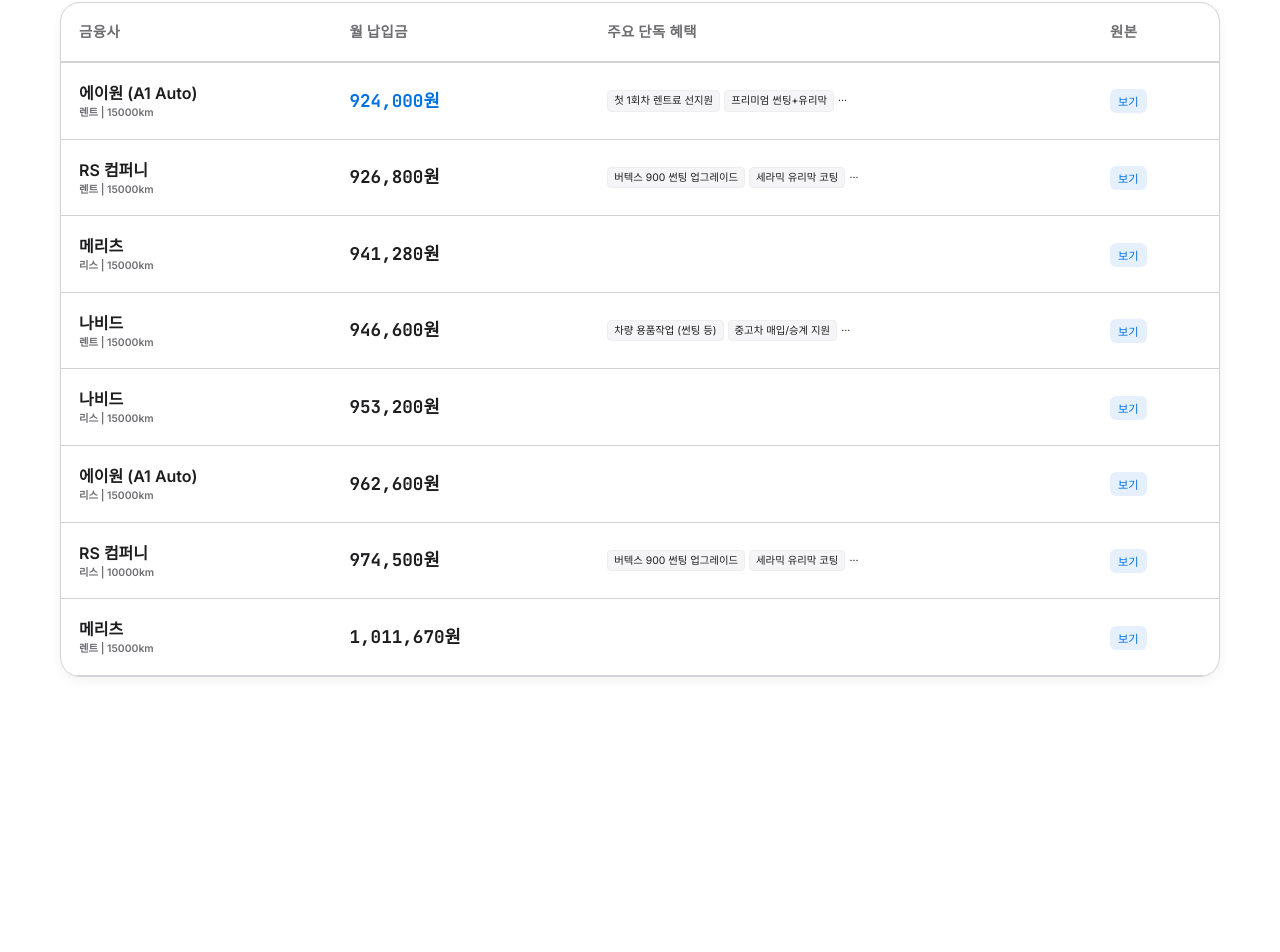
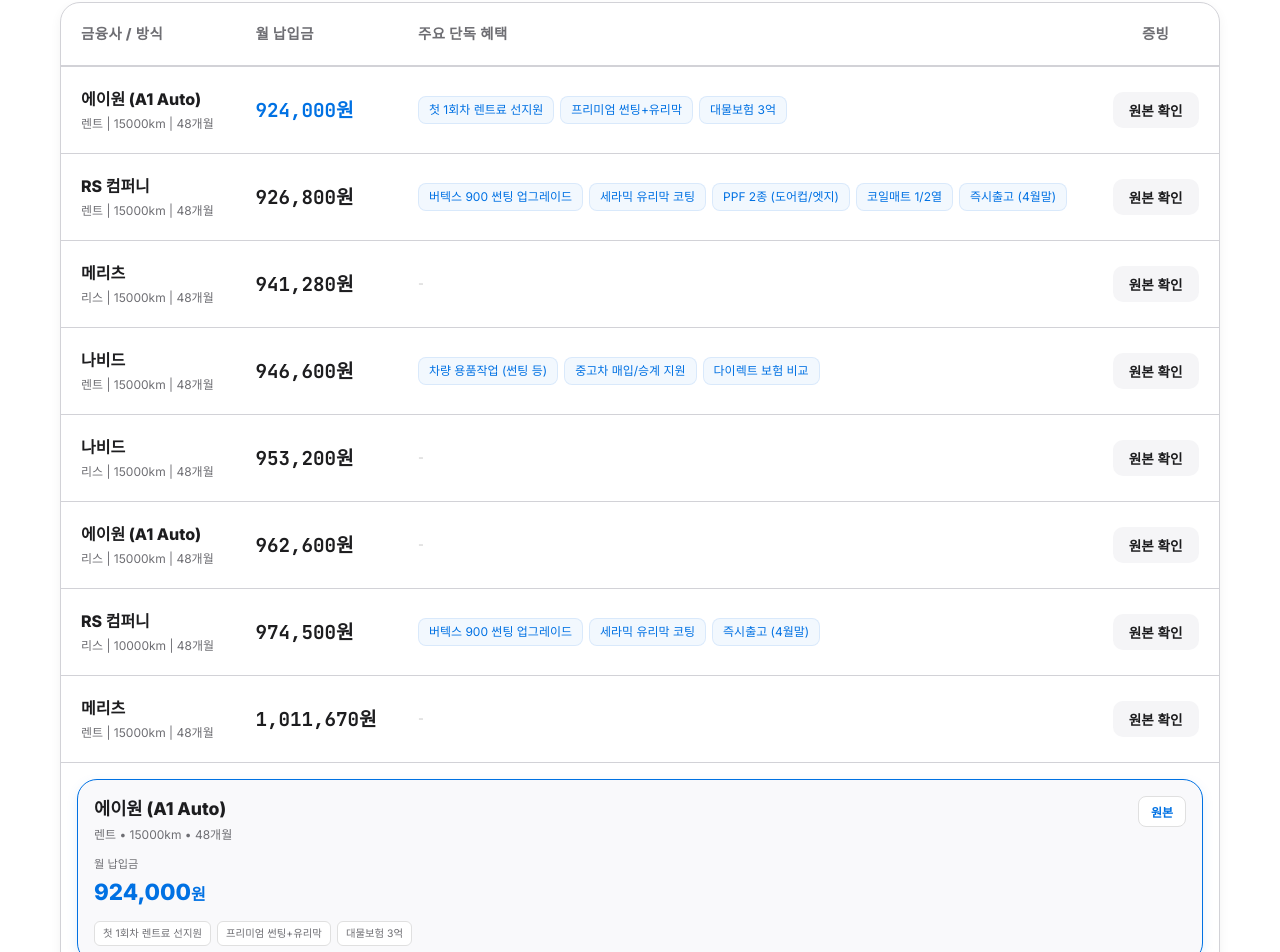
Before and after one commit to heekeunlee/ionic9_preview, a React (Vite) app: page / in a window 1280 px wide. Shown: the part 1118-2070 px from the top of the page. Before the commit the page ends 1875 px from the top, so only its background shows below. Built offline with nearby package versions, Linux system fonts and the light colour scheme.

Commit message:
fix: responsive card list for mobile

```diff
--- a/src/App.tsx
+++ b/src/App.tsx
@@ -253,48 +253,96 @@
           </ResponsiveContainer>
         </div>
 
-        <div className="glass-panel table-container" style={{ background: '#fff', marginTop: '24px', padding: '0' }}>
-          <table style={{ minWidth: '600px' }}>
+        <div className="glass-panel" style={{ background: '#fff', marginTop: '24px', padding: '0', overflow: 'hidden' }}>
+          {/* Desktop Table View */}
+          <div className="desktop-only" style={{ overflowX: 'auto' }}>
+            <table style={{ width: '100%', minWidth: '700px', borderCollapse: 'collapse' }}>
               <thead>
-              <tr>
-                <th>금융사</th>
-                <th>월 납입금</th>
-                <th>주요 단독 혜택</th>
-                <th>원본</th>
+                <tr style={{ borderBottom: '2px solid #f5f5f7' }}>
+                  <th style={{ textAlign: 'left', padding: '20px' }}>금융사 / 방식</th>
+                  <th style={{ textAlign: 'left', padding: '20px' }}>월 납입금</th>
+                  <th style={{ textAlign: 'left', padding: '20px' }}>주요 단독 혜택</th>
+                  <th style={{ textAlign: 'center', padding: '20px' }}>증빙</th>
                 </tr>
               </thead>
               <tbody>
-              {filteredQuotes.map((q: Quote, idx: number) => {
-                return (
-                  <tr key={idx}>
-                    <td style={{ fontWeight: 600 }}>
-                      <div style={{ display: 'flex', flexDirection: 'column' }}>
-                        {q.company}
-                        <span style={{ fontSize: '0.65rem', color: 'var(--text-sub)' }}>{q.type} | {q.mileage}km</span>
+                {filteredQuotes.map((q: Quote, idx: number) => (
+                  <tr key={idx} style={{ borderBottom: '1px solid #f5f5f7' }}>
+                    <td style={{ padding: '20px' }}>
+                      <div style={{ fontWeight: 700, fontSize: '1rem' }}>{q.company}</div>
+                      <div style={{ fontSize: '0.75rem', color: 'var(--text-sub)', marginTop: '4px' }}>
+                        {q.type} | {q.mileage}km | {q.term}개월
                       </div>
                     </td>
-                    <td className="price" style={{ color: idx === 0 ? 'var(--accent)' : 'inherit' }}>{formatPrice(q.monthly)}원</td>
-                    <td>
-                      <div style={{ display: 'flex', flexWrap: 'wrap', gap: '4px' }}>
-                        {q.benefits?.slice(0, 2).map((b: string, i: number) => (
-                           <span key={i} style={{ padding: '2px 6px', background: '#f5f5f7', borderRadius: '4px', fontSize: '0.65rem', border: '1px solid #eee' }}>{b}</span>
-                        ))}
-                        {(q.benefits?.length || 0) > 2 && <span style={{ fontSize: '0.65rem' }}>...</span>}
+                    <td style={{ padding: '20px' }}>
+                      <div className="price" style={{ color: idx === 0 ? 'var(--accent)' : 'inherit', fontSize: '1.2rem', fontWeight: 800 }}>
+                        {formatPrice(q.monthly)}원
                       </div>
                     </td>
-                    <td>
+                    <td style={{ padding: '20px' }}>
+                      <div style={{ display: 'flex', flexWrap: 'wrap', gap: '6px' }}>
+                        {q.benefits?.map((b: string, i: number) => (
+                          <span key={i} style={{ padding: '4px 10px', background: 'rgba(0,113,227,0.05)', borderRadius: '8px', fontSize: '0.75rem', color: 'var(--accent)', border: '1px solid rgba(0,113,227,0.1)' }}>{b}</span>
+                        )) || <span style={{ color: '#ccc', fontSize: '0.8rem' }}>-</span>}
+                      </div>
+                    </td>
+                    <td style={{ padding: '20px', textAlign: 'center' }}>
                       <button
                         onClick={() => setSelectedImage(q.imagePath)}
-                        style={{ border: 'none', background: 'rgba(0, 113, 227, 0.1)', color: 'var(--accent)', padding: '4px 8px', borderRadius: '6px', cursor: 'pointer', fontSize: '0.7rem' }}
+                        style={{ border: 'none', background: '#f5f5f7', color: '#1d1d1f', padding: '8px 16px', borderRadius: '10px', cursor: 'pointer', fontSize: '0.85rem', fontWeight: 600 }}
                       >
-                         보기
+                         원본 확인
                       </button>
                     </td>
                   </tr>
-                );
-              })}
+                ))}
               </tbody>
             </table>
+          </div>
+
+          {/* Mobile Card List View */}
+          <div className="mobile-only" style={{ padding: '16px', display: 'flex', flexDirection: 'column', gap: '16px' }}>
+            {filteredQuotes.map((q: Quote, idx: number) => (
+              <div
+                key={idx}
+                style={{
+                  background: '#f9f9fb',
+                  borderRadius: '20px',
+                  padding: '16px',
+                  border: idx === 0 ? '1px solid var(--accent)' : '1px solid #eee',
+                  boxShadow: idx === 0 ? '0 4px 12px rgba(0, 113, 227, 0.1)' : 'none'
+                }}
+              >
+                <div style={{ display: 'flex', justifyContent: 'space-between', alignItems: 'start', marginBottom: '12px' }}>
+                  <div>
+                    <div style={{ fontWeight: 800, fontSize: '1.1rem', color: '#1d1d1f' }}>{q.company}</div>
+                    <div style={{ fontSize: '0.75rem', color: 'var(--text-sub)', marginTop: '4px' }}>{q.type} • {q.mileage}km • {q.term}개월</div>
+                  </div>
+                  <button
+                    onClick={() => setSelectedImage(q.imagePath)}
+                    style={{ background: '#fff', color: 'var(--accent)', padding: '6px 12px', borderRadius: '8px', cursor: 'pointer', fontSize: '0.75rem', fontWeight: 600, border: '1px solid #e0e0e0' }}
+                  >
+                    원본
+                  </button>
+                </div>
+
+                <div style={{ marginBottom: '12px' }}>
+                  <div style={{ fontSize: '0.7rem', color: 'var(--text-sub)', marginBottom: '2px' }}>월 납입금</div>
+                  <div style={{ color: idx === 0 ? 'var(--accent)' : '#1d1d1f', fontSize: '1.4rem', fontWeight: 800 }}>
+                    {formatPrice(q.monthly)}<span style={{ fontSize: '1rem', fontWeight: 600 }}>원</span>
+                  </div>
+                </div>
+
+                {q.benefits && (
+                  <div style={{ display: 'flex', flexWrap: 'wrap', gap: '6px' }}>
+                    {q.benefits.slice(0, 3).map((b: string, i: number) => (
+                      <span key={i} style={{ padding: '4px 8px', background: '#fff', borderRadius: '6px', fontSize: '0.65rem', color: '#6e6e73', border: '1px solid #e0e0e0' }}>{b}</span>
+                    ))}
+                  </div>
+                )}
+              </div>
+            ))}
+          </div>
         </div>
       </section>
 
--- a/src/index.css
+++ b/src/index.css
@@ -179,3 +179,20 @@
     justify-content: flex-start;
   }
 }
+
+/* Visibility Utilities */
+.desktop-only {
+  display: block;
+}
+.mobile-only {
+  display: none;
+}
+
+@media (max-width: 768px) {
+  .desktop-only {
+    display: none;
+  }
+  .mobile-only {
+    display: flex;
+  }
+}
```
Also changed, not shown: 표수정.jpeg (added). Lines whose indentation alone changed are shown as unchanged.
